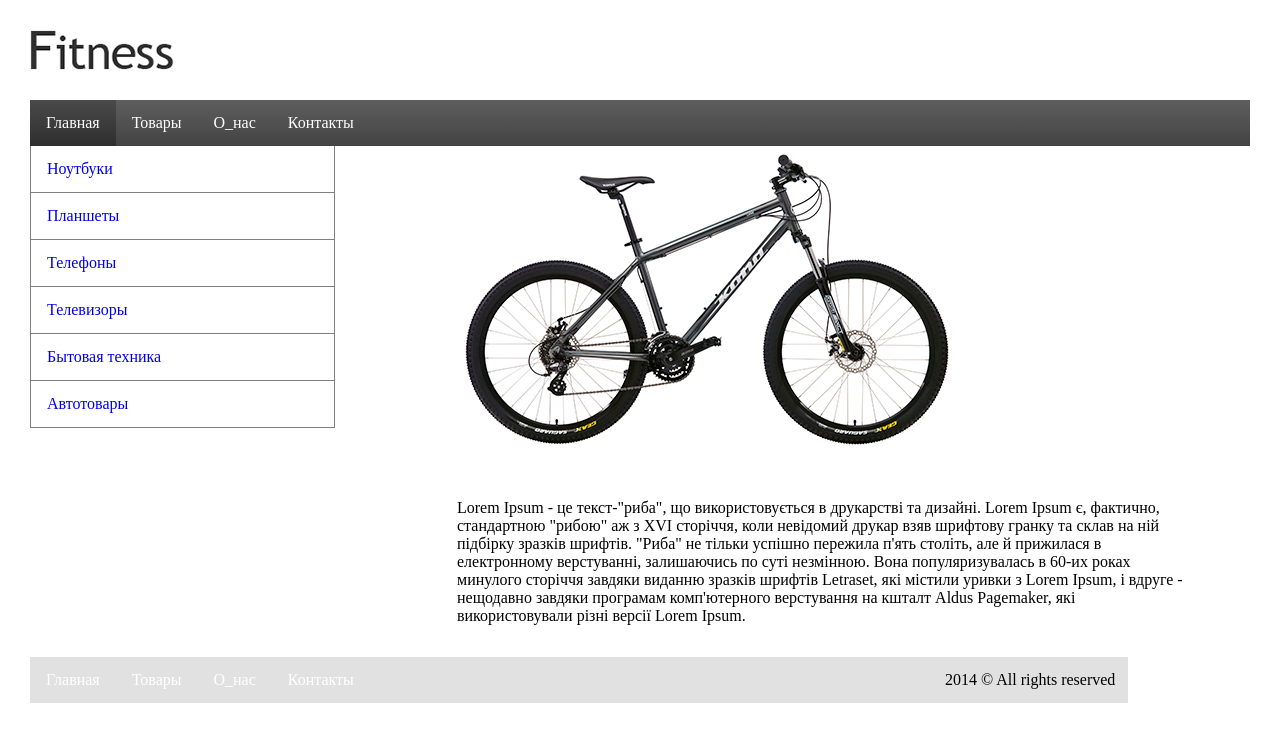
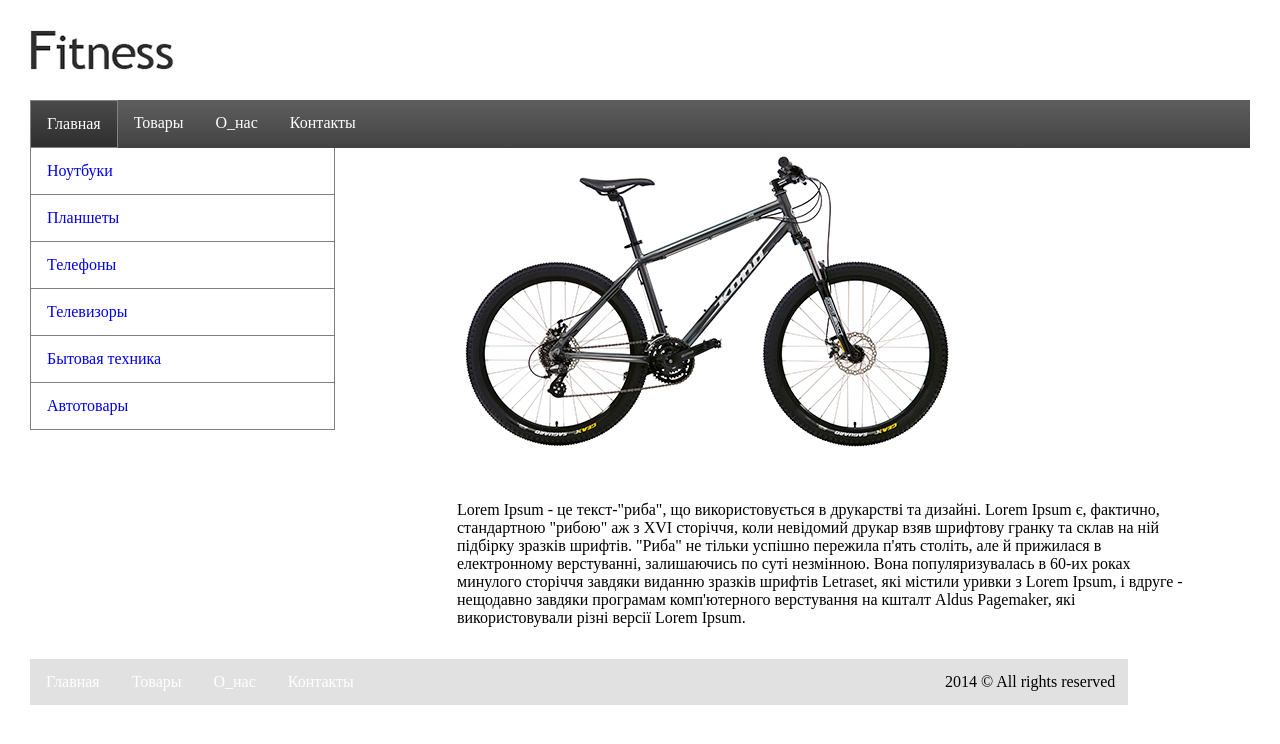
Before and after one commit to NatalyColonel/task3, a plain HTML site: page index.html in a window 1280 px wide. In both pictures the pointer is over the link 72 px from the left and 123 px from the top of the page. Drawn offline with Linux system fonts and the light colour scheme.

```diff
--- a/css/style.css
+++ b/css/style.css
@@ -35,7 +35,9 @@ ul#menu li a:hover {
   background-image: -moz-linear-gradient( 90deg, rgb(46,46,46) 0%, rgb(74,74,74) 100%);
   background-image: -webkit-linear-gradient( 90deg, rgb(46,46,46) 0%, rgb(74,74,74) 100%);
   background-image: -ms-linear-gradient( 90deg, rgb(46,46,46) 0%, rgb(74,74,74) 100%);
+  border: 1px solid  rgb(131, 131, 131);
 }
+
 
 #spisoc{
     list-style-type: none;
```
